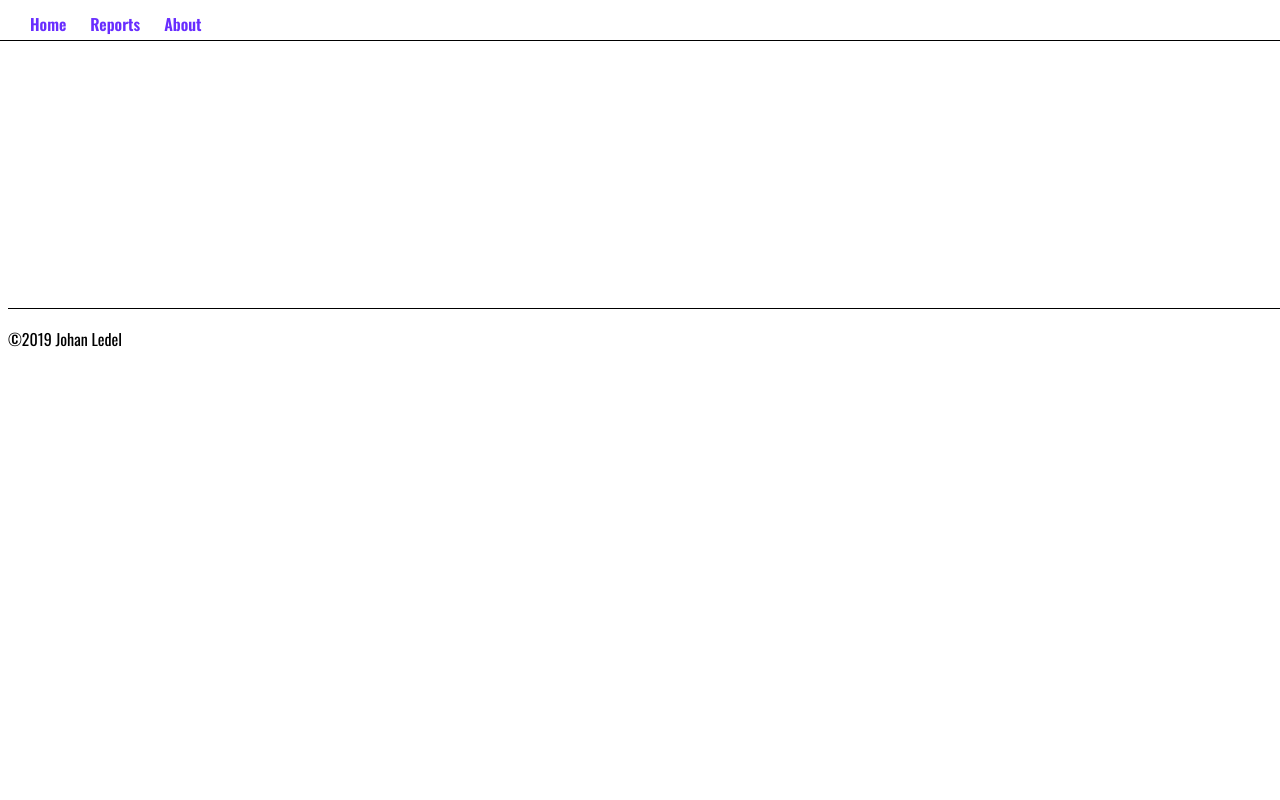
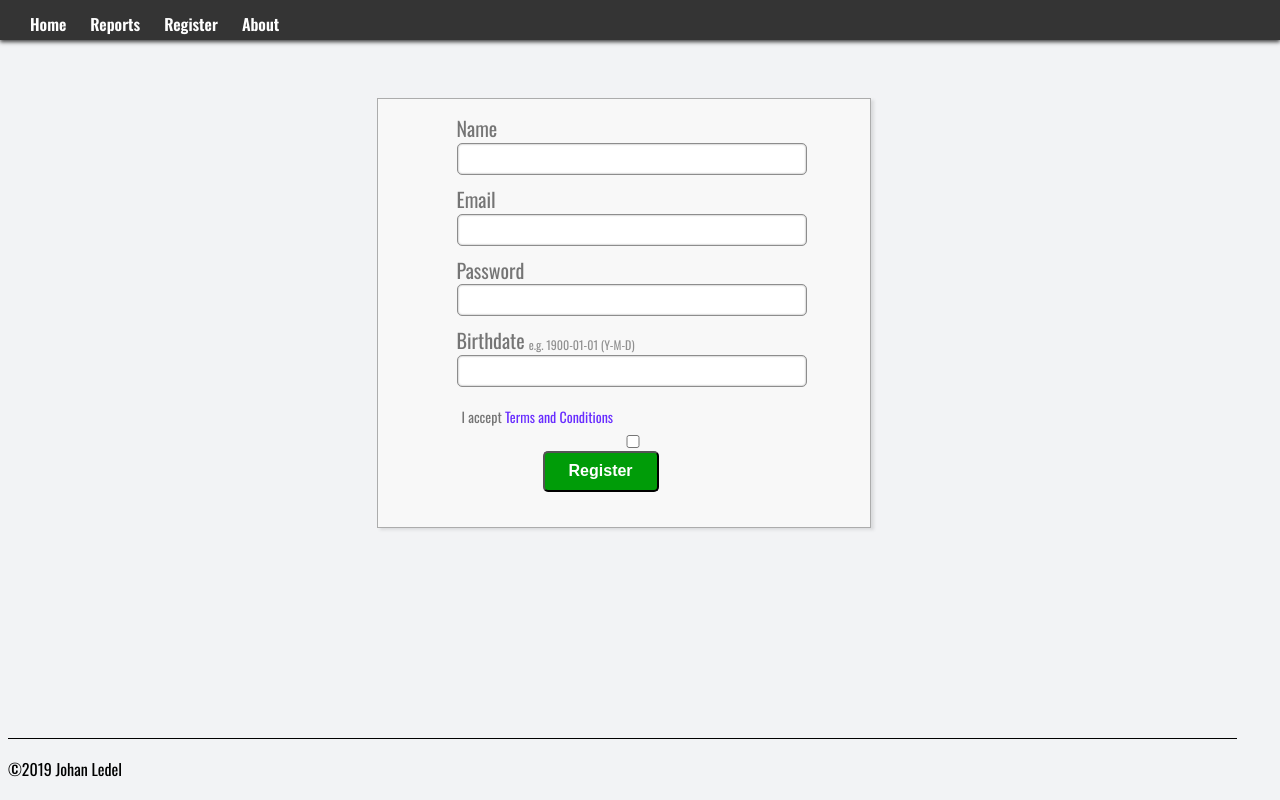
Before and after one commit to JohanLe/bth-JSramverk, a React app: page /register in a window 1280 px wide. Built offline with nearby package versions, Linux system fonts and the light colour scheme.

Commit message:
Added registerform, design only. Custom datepicker layout

```diff
--- a/src/css/main.scss
+++ b/src/css/main.scss
@@ -2,18 +2,25 @@
 @import url('https://fonts.googleapis.com/css?family=Oswald:300,400,500,600&display=swap');
 
 
-$backgroundTest: rgba(51, 51, 51, 0.9);
+$mainBGC: rgba(218, 221, 227, 0.34);
+$secondaryBGC: #343434;
 
 html,
 body {
-  width: 100%;
+  width: 98%;
+  max-width: 98%;
   font-family: 'Oswald', sans-serif;
   font-weight: 400;
   line-height: 1.8rem;
 }
+
+body {
+  background-color: $mainBGC;
+}
+
 a {
   text-decoration: none;
-  color: rgba(88,22,255,0.9);
+  color: rgba(88, 22, 255, 0.9);
 }
 
 header {
@@ -22,15 +29,18 @@ header {
   left: 0;
   width: 100%;
   height: 40px;
-  border-bottom: 1px solid black;
-  background-color: #ffffff;
+  background-color: $secondaryBGC;
   z-index: 100;
+  color: #ffffff;
+  box-shadow: 0 2px 4px 0 #3e3e3e;
 
   .link_container {
     margin-left: 30px;
     margin-top: 10px;
   }
+
   a {
+    color: #ffffff;
     font-weight: 600;
     margin-right: 20px;
     text-decoration: none;
@@ -61,3 +71,106 @@ header {
     font-size: 18px;
   }
 }
+
+.register_container {
+  margin: 0;
+  position: relative;
+  top: 40px;
+  left: 30%;
+  width: 40%;
+  border: 1px solid rgba(128, 128, 128, 0.63);
+  padding: 10px 0 30px;
+  font-size: 20px;
+  box-shadow: 3px 2px 3px 0 rgba(62, 62, 62, 0.13);
+  background-color: #f8f8f8;
+
+  form {
+    margin: 0;
+    position: relative;
+    left: 15%;
+    width: 70%;
+    height: 100%;
+    text-align: left;
+    padding: 5px;
+    color: rgba(72, 72, 72, 0.74);
+
+    * {
+      display: block;
+      width: 100%;
+    }
+
+    .input_label {
+      margin-bottom: 10px;
+
+      input {
+        height: 28px;
+        font-size: 18px;
+        max-width: 100%;
+        border: 1px solid #8d8d8d;
+        box-shadow: inset 0 0 2px 0 #8d8d8d;
+        border-radius: 5px;
+      }
+
+      :focus {
+        border: 1px solid rgba(115, 125, 255, 0.75);
+        box-shadow: inset 0 0 2px 0 #8d8d8d;
+        border-radius: 5px;
+      }
+    }
+
+    .button_submit {
+      position: relative;
+      left: 25%;
+      width: 100px;
+      height: 35px;
+      box-sizing: content-box;
+      border-radius: 5px;
+      font-size: 16px;
+      font-weight: 600;
+      background-color: #009c08;
+      color: rgb(255, 255, 255);
+
+      input {
+        background-color: #35c23d;
+        color: #fff;
+      }
+    }
+
+    .form_link {
+      width: auto;
+      display: inline-block;
+    }
+
+    .form_link:hover {
+      cursor: pointer;
+    }
+
+    .terms_and_conditions_text {
+      font-size: 14px;
+
+      label {
+        margin-left: 5px;
+      }
+    }
+  }
+  .date_picker_container {
+    span {
+      float: left;
+      width: auto;
+    }
+  }
+
+}
+
+.small_description_text {
+  position: relative;
+  top:5px;
+  font-size: 12px;
+  color: #919191;
+  margin-left: 4px;
+}
+.error_message{
+  font-size: 16px;
+  color: #ff4050;
+  display: block;
+}
--- a/src/js/App.js
+++ b/src/js/App.js
@@ -9,6 +9,7 @@ import {HeaderMain} from './components/Header.js';
 import Footer from './components/Footer.js';
 import Home from './components/Home.js';
 import Report from './components/Report.js';
+import Register from './components/Register.js';
 
 function App() {
     return (
@@ -18,6 +19,7 @@ function App() {
                 <div className="app_content">
                     <Route exact path="/" component={Home}/>
                     <Route path="/reports/week/:kmom" component={Report}/>
+                    <Route path="/register" component={Register}/>
 
                 </div>
                 <Footer/>
--- a/src/js/components/Header.js
+++ b/src/js/components/Header.js
@@ -7,10 +7,11 @@ class HeaderMain extends React.Component {
             <div className="link_container">
                 <Link exact url="/" text="Home" class="header_link"/>
                 <Link url="/reports/week/0" text="Reports" class="header_link"/>
+                <Link url="/register" text="Register" class="header_link"/>
                 <Link url="/about" text="About" class="header_link"/>
             </div>
         </header>
-    }
+    }xw
 }
 
 class HeaderReports extends React.Component {
--- /dev/null
+++ b/src/js/components/Register.js
@@ -0,0 +1,160 @@
+import React from 'react';
+
+
+class Register extends React.Component {
+    constructor(props) {
+        super(props);
+        this.state = {
+            birthdate: '',
+            errorMessage: false,
+        };
+
+    }
+
+    validateYear = (date) => {
+        if (isNaN(date)) {
+            this.setState({errorMessage: "Not a number"});
+            return false
+        }
+        if (date.length < 4) {
+            return false
+        }
+        this.setState({errorMessage: false});
+        return true;
+    };
+    validateMonth = (date) => {
+        var year = date.slice(0, 4);
+        var month = date.slice(-2);
+
+        if (isNaN(month)) {
+            this.setState({errorMessage: "Not a number"});
+            return false
+        }
+        if (date.length < 7) {
+            return false
+        }
+        this.setState({errorMessage: false});
+        return true;
+    };
+    validateDay = (date) => {
+        var year = date.slice(0, 4);
+        var month = date.slice(5, 7);
+        var day = date.slice(-2);
+
+        if (isNaN(month)) {
+            this.setState({errorMessage: "Not a number"});
+            return false
+        }
+
+        this.setState({errorMessage: false});
+        return true;
+    };
+
+    validateBirthdate = (event) => {
+        var date = event.target.value;
+        /*
+         * If erase, do nothing.
+         * After 4 & 7 digits, add -
+         * Check how many days the months has and se if entered days is OK.
+         */
+        if (date.length < this.state.birthdate.length) {
+            // if erase, do nothing.
+        } else if (date.length < 5 && this.validateYear(date)) {
+            date += "-";
+        } else if (5 < date.length && date.length < 8 && this.validateMonth(date)) {
+            date += "-";
+        } else if (date.length > 7) {
+            this.validateDay(date)
+        }
+        this.setState({birthdate: date});
+
+    };
+
+
+    render() {
+        return (
+            <div className="register_container">
+                <form className="form_register" method="" onSubmit={handleSubmit}>
+                    <label className="input_label">
+                        Name
+                        <input name="name" required type="text"/>
+                    </label>
+
+                    <label className="input_label">
+                        Email
+                        <input name="email" required type="email"/>
+                    </label>
+
+                    <label className="input_label">
+                        Password
+                        <input name="password" required type="password"/>
+                    </label>
+
+                    <div className="date_picker_container">
+
+                        <label className="input_label">
+                            <span>Birthdate </span><span
+                            className="small_description_text">e.g. 1900-01-01 (Y-M-D)</span>
+                            <input type="year" required name="birthdate" value={this.state.birthdate}
+                                   onChange={this.validateBirthdate} maxLength="10"/>
+                            <p className="error_message">{this.state.errorMessage} </p>
+                        </label>
+                    </div>
+                    <div className="terms_and_conditions_text">
+                        <label>
+                            I accept <a href="/register" onClick={openTermAndConditions} className="form_link"> Terms
+                            and Conditions</a>
+                        </label>
+                        <input name="gdpr" required type="checkbox"/>
+                    </div>
+
+
+                    <input name="register" type="Submit" defaultValue="Register" className="button_submit"/>
+
+                </form>
+            </div>
+        )
+    }
+}
+
+/*
+ * Return number of days a month has.
+ * @ month 01-12 string.
+ * @ year string as number
+ */
+function numberOfDays(month, year) {
+    var mon = month % 2;
+    if (month === '02') {
+        if (calculateLeapYear(year)) {
+            return 29;
+        }
+        return 28;
+    } else if (mon === 0 || month === '07') {
+        return 31;
+    }
+    return 30;
+}
+
+function calculateLeapYear(year) {
+    if (year % 4 === 0) {
+        if (year % 400 === 0) {
+            return true;
+        } else if (year % 100 === 0) {
+            return false;
+        }
+        return true;
+    }
+    return false;
+}
+
+function handleSubmit(event) {
+    console.log("REGISTER");
+    event.preventDefault();
+}
+
+function openTermAndConditions(event) {
+    console.log("Term and conditions");
+    event.preventDefault();
+}
+
+export default Register;
```
Also changed, not shown: src/css/index.css, 1 other file.
